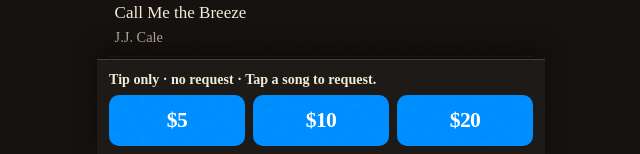
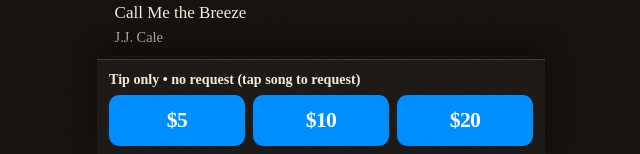
Before and after one commit to dmoniker/rustycagetrio, a Next.js app: page /live in a window 1280 px wide. Shown: the part 643-797 px from the top of the page, without its empty margins (319-959 px from the left). Built offline with nearby package versions, Linux system fonts and the light colour scheme.

Commit message:
Use the final /live tip status copy.
Unselected amounts now read Tip only • no request (tap song to request).

Co-authored-by: Darcy Menard <dmoniker@users.noreply.github.com>

```diff
--- a/components/LiveHub.tsx
+++ b/components/LiveHub.tsx
@@ -39,7 +39,7 @@ export function LiveHub({ facebook, songs }: LiveHubProps) {
   const needle = query.trim().toLowerCase();
   const status = selected
     ? `Request: ${selected.title}`
-    : "Tip only · no request · Tap a song to request.";
+    : "Tip only • no request (tap song to request)";
   const note = selected ? songRequestNote(selected) : tipNote();
   const action = selected ? "Request" : "Tip";
 
```
